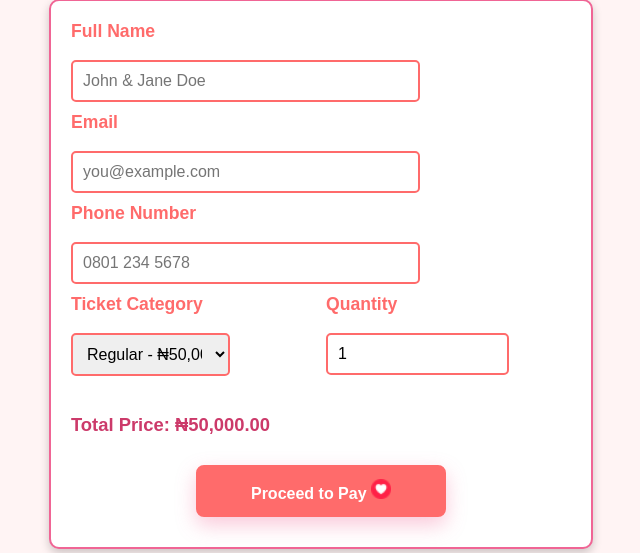
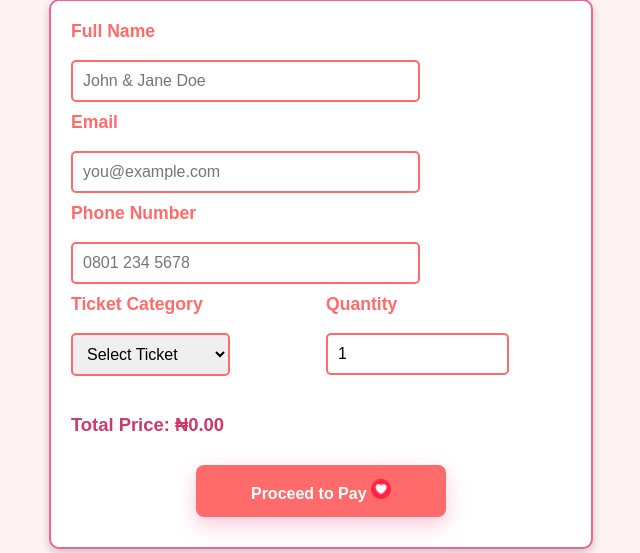
Before and after one commit to Lloyd-Emperor/Ticket-Purchase-Website, a Flask app: page /tickets in a window 1280 px wide. Shown: the part 202-755 px from the top of the page, without its empty margins (319-959 px from the left). Run offline with Flask 3, Linux system fonts and the light colour scheme; some libraries are stand-ins or nearby versions.

Commit message:
minor changes

```diff
--- a/templates/tickets.html
+++ b/templates/tickets.html
@@ -32,6 +32,7 @@
                 <div class="form-row">
                     <label for="ticketCategory">Ticket Category</label>
                     <select name="ticket_category" id="ticketCategory" required>
+                        <option value="">Select Ticket</option>
                         <option value="Regular" data-price="50000">Regular - ₦50,000</option>
                         <option value="VIP" data-price="100000">VIP - ₦100,000</option>
                         <option value="Platinum" data-price="200000">Platinum - ₦200,000</option>
```
